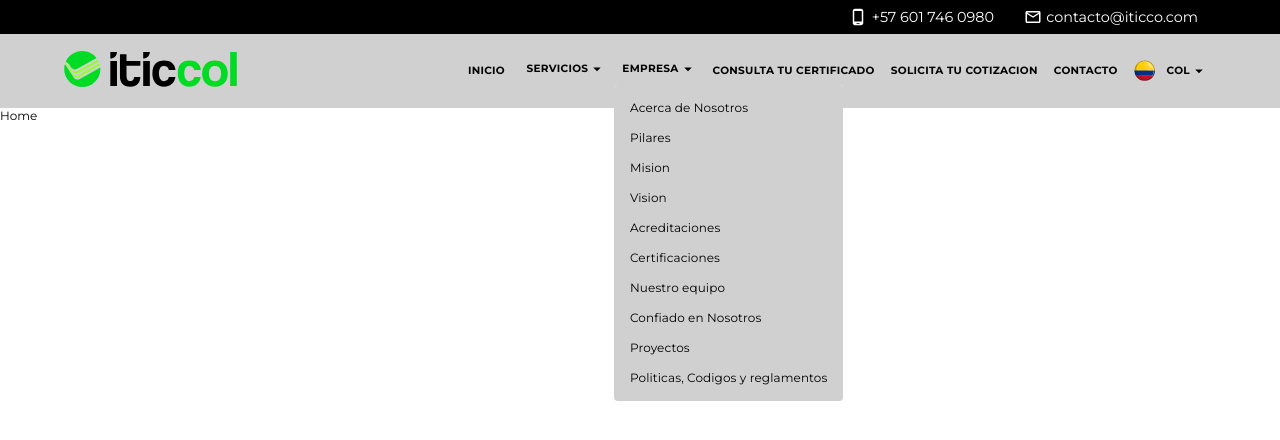
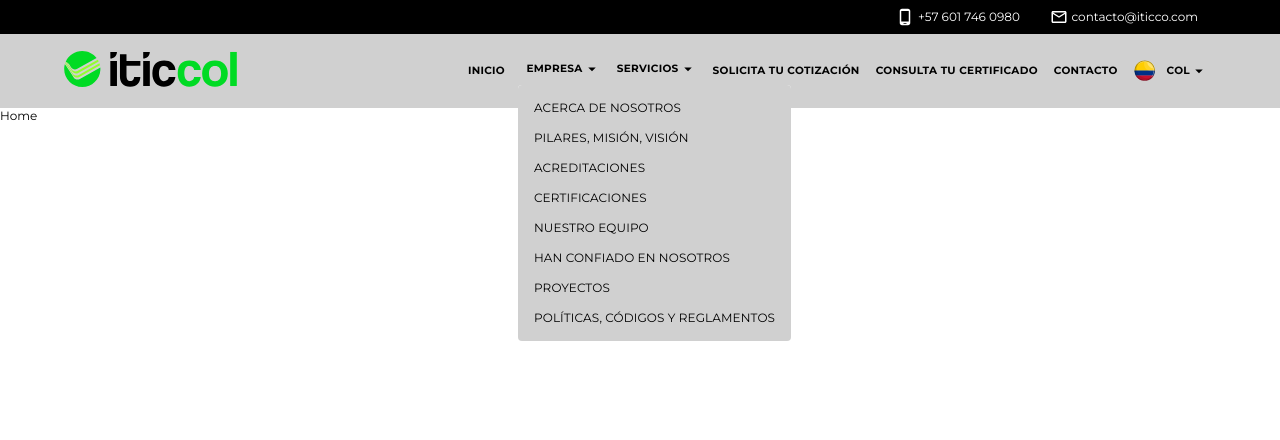
Before and after one commit to jans027/itic, a React (Create React App) app: page /home in a window 1280 px wide. Both pictures are taken after a click on the button "EMPRESA". Shown: the top 440 px of the page. Built offline with nearby package versions, Linux system fonts and the light colour scheme.

Commit message:
actualizando font size menu mobile

```diff
--- a/src/components/MenuMobile.jsx
+++ b/src/components/MenuMobile.jsx
@@ -114,7 +114,7 @@ export default function MenuMobile() {
     const list = (anchor) => (
         <Box
             className='SlideMenu'
-            sx={{ width: anchor === 'top' || anchor === 'bottom' ? 'auto' : 250 }}
+            sx={{ width: anchor === 'top' || anchor === 'bottom' ? 'auto' : 280 }}
             role="presentation"
         // onClick={toggleDrawer(anchor, false)}
         // onKeyDown={toggleDrawer(anchor, false)}
--- a/src/data/data.js
+++ b/src/data/data.js
@@ -6,82 +6,21 @@
 export const data = [{
     inicio: {
         id: 'inicioNav',
-        name: 'Inicio',
+        name: 'INICIO',
         url: '/home',
         logoNav:'Logo-itic.svg',
-    },
-    servicios: {
-        id: 'serviciosNav',
-        name: 'Servicios',
-        url: '',
-        dropDownMenu: {
-            gestion: {
-                id: "gestion",
-                name: "Sistemas de Gestion",
-                url: '/servicios/gestion',
-                banner1: '',
-                miniaturas: {
-                    tarjeta1: {
-                        id: '',
-                        img: "",
-                        text: "",
-                    },
-
-                },
-            },
-            producto: {
-                id: "producto",
-                name: "certificacion de producto",
-                url: '/servicios/producto',
-                banner1: '',
-                miniaturas: {
-                    tarjeta1: {
-                        id: '',
-                        img: '',
-                        text: '',
-                    },
-
-                },
-            },
-            industriales: {
-                id: "industriales",
-                name: "servicios industriales",
-                url: '/servicios/industrial',
-                banner1: '',
-                miniaturas: {
-                    tarjeta1: {
-                        id: '',
-                        img: '',
-                        text: '',
-                    },
-
-                },
-            },
-            personas: {
-                id: "personas",
-                name: "certificacion personas",
-                url: '/servicios/personas',
-                banner1: '',
-                miniaturas: {
-                    tarjeta1: {
-                        id: '',
-                        img: '',
-                        text: '',
-                    },
-
-                },
-            },
-        },
+        email:'contacto@iticco.com',
+        phone:'+57 601 746 0980',
     },
     empresa: {
         id: 'empresaNav',
-        name: 'Empresa',
+        name: 'EMPRESA',
         url: '',
         dropDownMenu:{
             nosotros: {
                 key:1,
                 id: "nosotros",
-                name: "Acerca de Nosotros",
+                name: "ACERCA DE NOSOTROS",
                 url: '/empresa/nosotros',
                 banner1: '',
                 miniaturas: {
@@ -95,36 +34,8 @@ export const data = [{
             pilares: {
                 key:2,
                 id: "pilares",
-                name: "Pilares",
+                name: "PILARES, MISIÓN, VISIÓN",
                 url: '/empresa/pilares',
-                banner1: '',
-                miniaturas: {
-                    tarjeta1: {
-                        id: '',
-                        img: "",
-                        text: "",
-                    },
-                },
-            },
-            mision: {
-                key:3,
-                id: "mision",
-                name: "Mision",
-                url: '/empresa/mision',
-                banner1: '',
-                miniaturas: {
-                    tarjeta1: {
-                        id: '',
-                        img: "",
-                        text: "",
-                    },
-                },
-            },
-            vision: {
-                key:4,
-                id: "vision",
-                name: "Vision",
-                url: '/empresa/vision',
                 banner1: '',
                 miniaturas: {
                     tarjeta1: {
@@ -137,7 +48,7 @@ export const data = [{
             acreditaciones: {
                 key:5,
                 id: "acreditaciones",
-                name: "Acreditaciones",
+                name: "ACREDITACIONES",
                 url: '/empresa/acreditaciones',
                 banner1: '',
                 miniaturas: {
@@ -151,7 +62,7 @@ export const data = [{
             certificaciones: {
                 key:6,
                 id: "certificaciones",
-                name: "Certificaciones",
+                name: "CERTIFICACIONES",
                 url: '/empresa/certificaciones',
                 banner1: '',
                 miniaturas: {
@@ -165,7 +76,7 @@ export const data = [{
             equipo: {
                 key:7,
                 id: "equipo",
-                name: "Nuestro equipo",
+                name: "NUESTRO EQUIPO",
                 url: '/empresa/equipo',
                 banner1: '',
                 miniaturas: {
@@ -179,7 +90,7 @@ export const data = [{
             clientes: {
                 key:8,
                 id: "clientes",
-                name: "Confiado en Nosotros",
+                name: "HAN CONFIADO EN NOSOTROS",
                 url: '/empresa/clientes',
                 banner1: '',
                 miniaturas: {
@@ -193,7 +104,7 @@ export const data = [{
             proyectos: {
                 key:9,
                 id: "proyectos",
-                name: "Proyectos",
+                name: "PROYECTOS",
                 url: '/empresa/proyectos',
                 banner1: '',
                 miniaturas: {
@@ -207,7 +118,7 @@ export const data = [{
             politicas: {
                 key:10,
                 id: "politicas",
-                name: "Politicas, Codigos y reglamentos",
+                name: "POLÍTICAS, CÓDIGOS Y REGLAMENTOS",
                 url: '/empresa/politicas',
                 banner1: '',
                 miniaturas: {
@@ -222,19 +133,82 @@ export const data = [{
 
 
     },
+    servicios: {
+        id: 'serviciosNav',
+        name: 'SERVICIOS',
+        url: '',
+        dropDownMenu: {
+            gestion: {
+                id: "gestion",
+                name: "SISTEMAS DE GESTIÓN",
+                url: '/servicios/gestion',
+                banner1: '',
+                miniaturas: {
+                    tarjeta1: {
+                        id: '',
+                        img: "",
+                        text: "",
+                    },
+
+                },
+            },
+            producto: {
+                id: "producto",
+                name: "CERTIFICACIÓN DE PRODUCTO",
+                url: '/servicios/producto',
+                banner1: '',
+                miniaturas: {
+                    tarjeta1: {
+                        id: '',
+                        img: '',
+                        text: '',
+                    },
+
+                },
+            },
+            industriales: {
+                id: "industriales",
+                name: "SERVICIOS INDUSTRIALES",
+                url: '/servicios/industrial',
+                banner1: '',
+                miniaturas: {
+                    tarjeta1: {
+                        id: '',
+                        img: '',
+                        text: '',
+                    },
+
+                },
+            },
+            personas: {
+                id: "personas",
+                name: "CERTIFICACIÓN DE PERSONAS",
+                url: '/servicios/personas',
+                banner1: '',
+                miniaturas: {
+                    tarjeta1: {
+                        id: '',
+                        img: '',
+                        text: '',
+                    },
+
+                },
+            },
+        },
+    },
     consulta: {
         id: 'consultaNav',
-        name: 'Consulta tu Certificado',
+        name: 'CONSULTA TU CERTIFICADO',
         url: '',
     },
     cotizacion: {
     id: 'cotizacionNav',
-        name: 'Solicita tu Cotizacion',
+        name: 'SOLICITA TU COTIZACIÓN',
             url: '/cotizacion',
     },
     contacto: {
     id: 'contactonNav',
-        name: 'Contacto',
+        name: 'CONTACTO',
             url: '/contacto',
     },
     countries:{
@@ -248,5 +222,73 @@ export const data = [{
             name:'PER',
             url:'https://www.iticpe.com/',
         }
+    },
+    home:{
+        bannerHome1:'',
+        bannerText1:'INSPECCIÓN',
+        bannerParrafo1:'A través de nuestros servicios de inspección, ponemos a disposición de los clientes toda nuestra experticia y experiencia técnica para ser sus ojos en el lugar del mundo que lo requieran y de esta manera garantizar la calidad en sus procesos y evitar pérdidas de tiempo y dinero.',
+        bannerBtn1:'SOLICITAR INFORMACIÓN',
+        sectionServicios:{
+            text1:'SOLICITAR INFORMACIÓN',
+            text2:'En iticcol contamos con acreditación ONAC, vigente a la fecha con código de acreditación:',
+            textLayout:'En iticcol contamos con acreditación ONAC, vigente a la fecha con código de acreditación:',
+            btnLayout:'ACEPTAR',
+            cards:{
+                cards1:{
+                    textCard1:'SISTEMAS DE GESTIÓN',
+                    textCard2:'- Certificación - GAP Análisis - Auditoría Interna - Evaluación de Proveedores',
+                    textBtn:'VER MÁS',
+                    imgCard:'',
+                    imgCsg001:'',
+                },
+                cards2:{
+                    textCard1:'CERTIFICACIÓN DE PRODUCTO',
+                    textCard2:'- TCA ENEL - Eficiencia energética - Gasodomésticos - Barras Corrugadas - Retilap - Retie - Pilas - RetiQ - Refrigeradores y congeladores',
+                    textBtn:'VER MÁS',
+                    imgCard:'',
+                    imgCpr002:'',
+                },
+                cards3:{
+                    textCard1:'SERVICIOS INDUSTRIALES',
+                    textCard2:'- Certificación: Sistemas Retie/Retilap - Redes de Gas - Estaciones de servicio - Servicios de: interventoría - Inspección- Supervisión Técnica Independiente - Gerencia de Proyectos -Ensayos no destructivos - Evaluación de Integridad - Homologación de Proveedores - Supply Chain& Expediting',
+                    textBtn:'VER MÁS',
+                    imgCard:'',
+                    imgOin014:'',
+                },
+                cards4:{
+                    textCard1:'CERTIFICACIÓN DE PERSONAS',
+                    textCard2:'- Gas Natural Residencial y Comercial - Gas Natural Comprimido Vehicular',
+                    textBtn:'VER MÁS',
+                    imgCard:'',
+                    imgOco006:'',
+                }
+            }
+        },
+        enfoque:{
+            text1:'NUESTRO ENFOQUE',
+            text2:'SOLUCIONES APLICABLES A CUALQUIER INDUSTRIA',
+            textBtn:'CONOCE MÁS',
+            parrafo:'Somos una empresa comprometida con la responsabilidad social y la sostenibilidad la integridad y la excelencia operacional nos permiten ofrecer servicios de alta calidad a nuestros clientes y contribuir al desarrollo del país. Contamos con experiencia en proyectos de gran envergadura a nivel nacional e internacional, lo que nos permite ofrecer confianza, agilidad y seguridad en servicios de Inspeccion, supervision, interventoria, certificacion, y ensayos. Además, ofrecemos el desarrollo de soluciones digitales a medida de nuestros clientes para agilizar la toma de decisiones y ahorrar recursos. Basamos nuestros procesos en estándares técnicos globales y contamos con profesionales con calificaciones técnicas internacionales.',
+            cards:{
+                card1:{
+                    text1:'AÑOS',
+                    text2:'EXPERIENCIA',
+                },
+                card2:{
+                    text1:'COLABORADORES',
+                    text2:'CAPACIDAD LOCAL',
+                },
+                card3:{
+                    text1:'SOPORTE',
+                    text2:'RED GLOBAL',
+                }
+            }
+        },
+        contactanos:{
+            banner:'',
+            text1:'¡CONTÁCTANOS!',
+            text2:'CONOCE MÁS SOBRE NUESTROS SERVICIOS',
+            textBtn:'COMUNÍCATE CON NUESTRO EQUIPO',
+        }
     }
 }]
--- a/src/index.css
+++ b/src/index.css
@@ -24,7 +24,7 @@ body {
 
 @media(min-width:320px) and (max-width:600px) {
   *{
-    font-size: 8px;
+    font-size: 14px;
   }
 }
 
--- a/src/pages/Navbar.jsx
+++ b/src/pages/Navbar.jsx
@@ -84,8 +84,8 @@ const NavBar = () => {
         <StyledNav>
             <div className="Address">
                 <div>
-                    <span><PhoneAndroidOutlinedIcon /><h4>+57 601 746 0980</h4></span>
-                    <span><EmailOutlinedIcon /><h4>contacto@iticco.com</h4></span>
+                    <span><PhoneAndroidOutlinedIcon /><h4>{inicio.phone}</h4></span>
+                    <span><EmailOutlinedIcon /><h4>{inicio.email}</h4></span>
                 </div>
             </div>
 
@@ -102,6 +102,36 @@ const NavBar = () => {
                     >
                         <Link to={inicio.url}>{inicio.name}</Link>
                     </BtnBase>
+
+                    <ul>
+                        <BtnBase
+                            // id="basic-button"
+                            aria-controls={open2 ? 'basic-menu' : undefined}
+                            aria-haspopup="true"
+                            aria-expanded={open2 ? 'true' : undefined}
+                            onClick={(event) => handleClick2(event)}
+                            name='cotizacion'
+                        >
+                            <Link>{empresa.name}<ArrowDropDownSharpIcon /></Link>
+                        </BtnBase>
+                        <MenuDrop
+                            // id="basic-menu"
+                            anchorEl={menu2}
+                            open={open2}
+                            onClose={handleClose2}
+                            MenuListProps={{
+                                'aria-labelledby': 'basic-button',
+                            }}
+                        >
+                            {
+                                empresasSub.map((item) =>
+                                    <MenuItem key={item.id} onClick={handleClose2}>
+                                        <Link to={item.url}>{item.name}</Link>
+                                    </MenuItem>
+                                )
+                            }
+                        </MenuDrop>
+                    </ul>
 
                     <ul>
                         <BtnBase
@@ -133,48 +163,18 @@ const NavBar = () => {
                         </MenuDrop>
                     </ul>
 
-                    <ul>
-                        <BtnBase
-                            // id="basic-button"
-                            aria-controls={open2 ? 'basic-menu' : undefined}
-                            aria-haspopup="true"
-                            aria-expanded={open2 ? 'true' : undefined}
-                            onClick={(event) => handleClick2(event)}
-                            name='cotizacion'
-                        >
-                            <Link>{empresa.name}<ArrowDropDownSharpIcon /></Link>
-                        </BtnBase>
-                        <MenuDrop
-                            // id="basic-menu"
-                            anchorEl={menu2}
-                            open={open2}
-                            onClose={handleClose2}
-                            MenuListProps={{
-                                'aria-labelledby': 'basic-button',
-                            }}
-                        >
-                            {
-                                empresasSub.map((item) =>
-                                    <MenuItem key={item.id} onClick={handleClose2}>
-                                        <Link to={item.url}>{item.name}</Link>
-                                    </MenuItem>
-                                )
-                            }
-                        </MenuDrop>
-                    </ul>
+                    <BtnBase
+                        id="inicio"
+                        className="inicio"
+                    >
+                        <Link to={cotizacion.url}>{cotizacion.name}</Link>
+                    </BtnBase>
 
                     <BtnBase
                         id="inicio"
                         className="inicio"
                     >
                         <Link>{consulta.name}</Link>
-                    </BtnBase>
-
-                    <BtnBase
-                        id="inicio"
-                        className="inicio"
-                    >
-                        <Link to={cotizacion.url}>{cotizacion.name}</Link>
                     </BtnBase>
 
                     <BtnBase
```
Also changed, not shown: src/styles/NavBar.js (+5 -2 lines).
